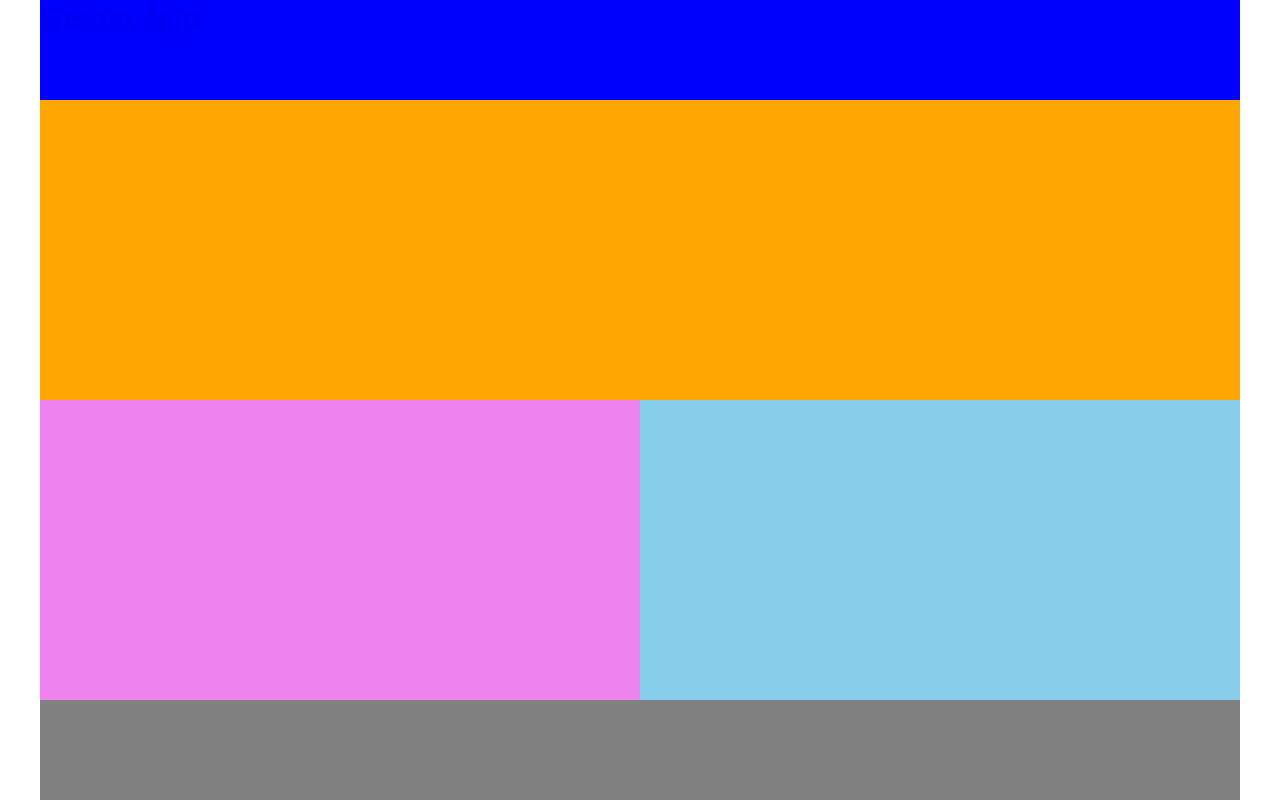
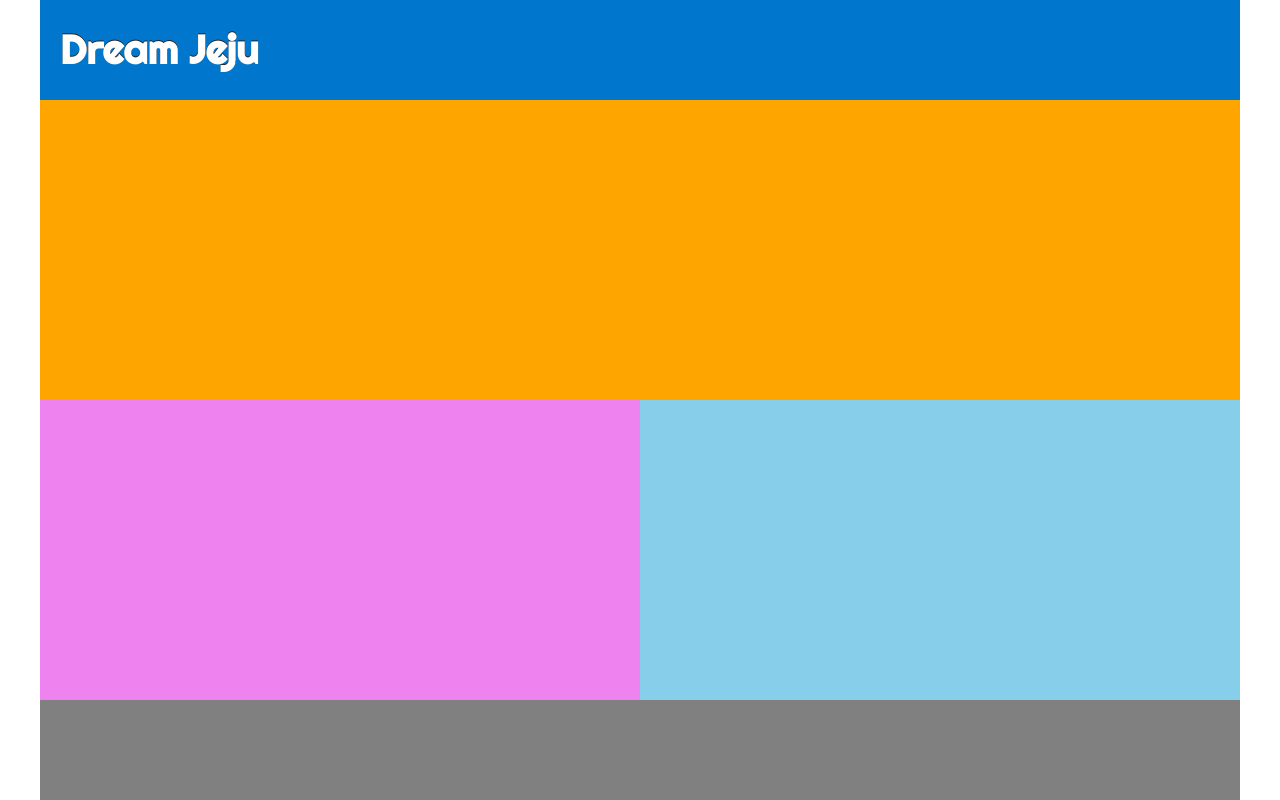
Before and after one commit to naringst/Do-it-html-css-js-project, a plain HTML site: page [SITE]/index.html in a window 1280 px wide. Drawn offline with Linux system fonts and the light colour scheme.

Commit message:
style : 로고 글씨체 및 css 설정

```diff
--- a/[SITE]/css/style.css
+++ b/[SITE]/css/style.css
@@ -1,3 +1,5 @@
+@import url("https://fonts.googleapis.com/css2?family=Righteous&display=swap");
+
 * {
   margin: 0;
   padding: 0;
@@ -18,7 +20,7 @@ a {
 header {
   width: 100%;
   height: 100px;
-  background-color: blue;
+  background-color: #07c;
 }
 
 /* 로고 */
@@ -27,7 +29,16 @@ header {
   float: left;
   width: 250px;
   height: 100px;
-  backround-color: indigo;
+  line-height: 100px;
+  padding-left: 20px;
+}
+
+#logo h1 {
+  font-family: "Righteous", cursive;
+  font-weight: 700;
+  font-size: 40px;
+  color: #fff;
+  text-shadow: 0 -1px 0 #222;
 }
 
 /* 네비게이션 영역 */
```
